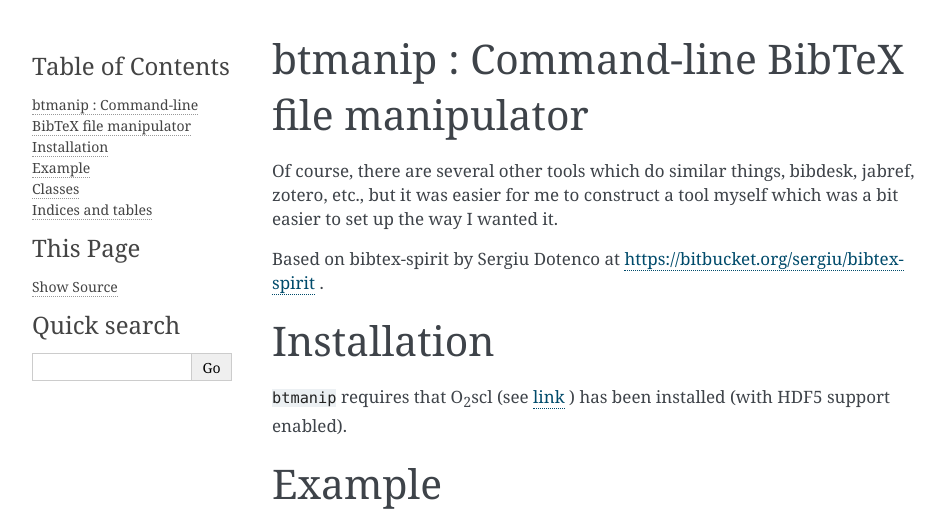
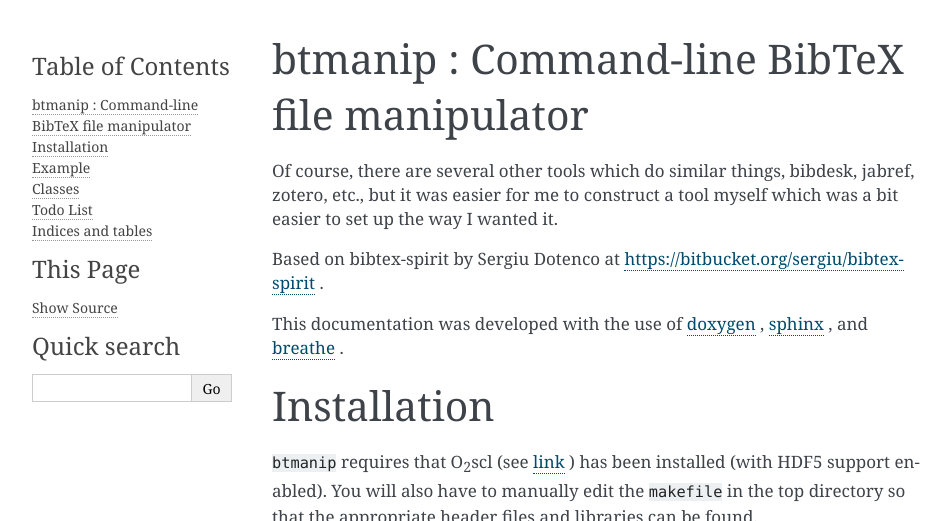
Before and after one commit to awsteiner/btmanip, a Sphinx documentation site: the page built from sphinx/index.rst, in a window 1280 px wide, cut to the strip 0-521 px from the top of the page. Shown: the whole strip, without its empty margins (148-1099 px from the left). Built offline with Sphinx 7.4.7, drawn with Linux system fonts in a browser that asks for light colours; some of the changed text lies outside the part shown.

Commit message:
Updated docs.

```diff
--- a/sphinx/index.rst
+++ b/sphinx/index.rst
@@ -12,12 +12,19 @@ tool myself which was a bit easier to set up the way I wanted it.
 Based on bibtex-spirit by Sergiu Dotenco at
 https://bitbucket.org/sergiu/bibtex-spirit .
 
+This documentation was developed with the
+use of `doxygen <http://www.doxygen.org>`_ ,
+`sphinx <http://www.sphinx-doc.org>`_ , and
+`breathe <https://github.com/michaeljones/breathe>`_ .
+
 Installation
 ============
 
-``btmanip`` requires that O\ :sub:`2`\ scl
-(see `link <http://web.utk.edu/~asteine1/o2scl>`_ )
-has been installed (with HDF5 support enabled).
+``btmanip`` requires that O\ :sub:`2`\ scl (see `link
+<http://web.utk.edu/~asteine1/o2scl>`_ ) has been installed (with HDF5
+support enabled). You will also have to manually edit the ``makefile``
+in the top directory so that the appropriate header files and
+libraries can be found.
 
 Example
 =======
@@ -38,9 +45,15 @@ Classes
    :protected-members:
    :undoc-members:
 
+Todo List
+=========
+
+.. todo:: Use the bibtex-spirit writer
+.. todo:: Move code from bib_file.h to source file
+
+
 Indices and tables
 ==================
 
 * :ref:`genindex`
-* :ref:`modindex`
 * :ref:`search`
```
Also changed, not shown: 3 other files.
